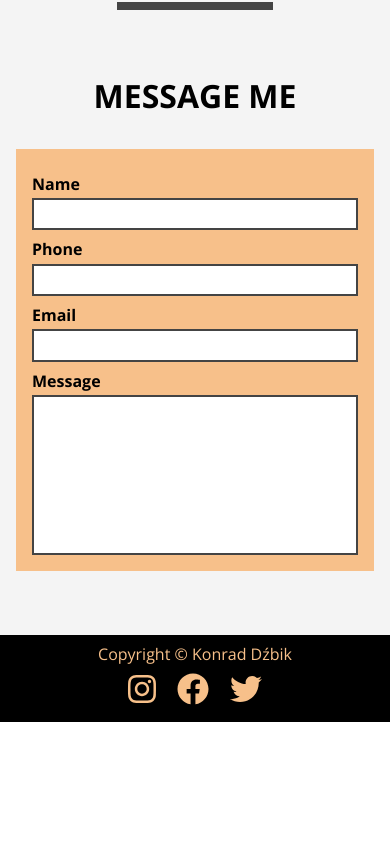
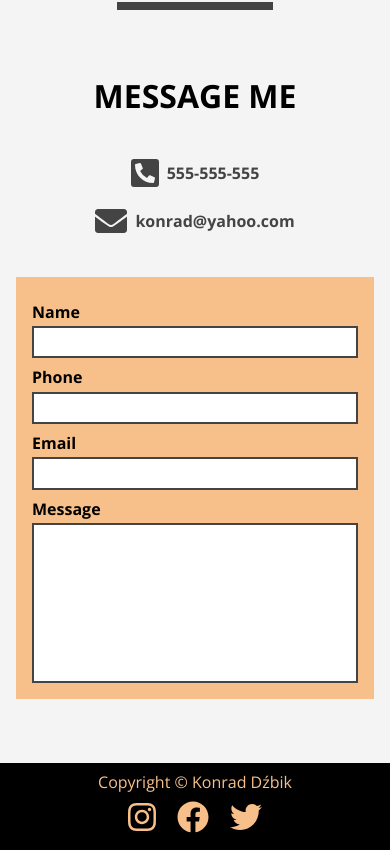
Before and after one commit to sub1ect/personal-brand-website, a React (Create React App) app: page / in a window 390 px wide. Shown: the part 3267-4117 px from the top of the page. Before the commit the page ends 3989 px from the top, so only its background shows below. Built offline with nearby package versions, Linux system fonts and the light colour scheme.

Commit message:
add phone number and email adress in contact form

```diff
--- a/src/components/contact.js
+++ b/src/components/contact.js
@@ -1,10 +1,18 @@
 import React from 'react';
+import {FontAwesomeIcon} from "@fortawesome/react-fontawesome";
+import {faEnvelope} from "@fortawesome/free-solid-svg-icons";
+import {faPhoneSquareAlt} from "@fortawesome/free-solid-svg-icons";
+
 
 
 const Contact = () => {
   return (
     <section className="contact container">
       <h2 className="contact__title">Message me</h2>
+      <div className="contact__contact">
+        <p className="phone"><FontAwesomeIcon className="icon" icon={faPhoneSquareAlt} size="2x"/>555-555-555</p>
+        <p className="email"><FontAwesomeIcon className="icon" icon={faEnvelope} size="2x"/>konrad@yahoo.com</p>
+      </div>
       <form>
         <label htmlFor="name">Name</label>
         <input name="name" type="text" />
--- a/src/components/header.js
+++ b/src/components/header.js
@@ -1,7 +1,8 @@
 import React, {useState} from 'react';
 // font awesome imports
+import {FontAwesomeIcon} from "@fortawesome/react-fontawesome";
 import {faDumbbell} from "@fortawesome/free-solid-svg-icons";
-import {FontAwesomeIcon} from "@fortawesome/react-fontawesome";
+
 
 
 const Header = () => {
--- a/src/styles/layout/_contact.scss
+++ b/src/styles/layout/_contact.scss
@@ -9,10 +9,36 @@
     padding-bottom: 2rem;
   }
 
+  &__contact {
+    @include desktop {
+      display: flex;
+      justify-content: center;
+    }
+
+    .email, .phone {
+      font-weight: bold;
+      color: $color-accent;
+      display: flex;
+      align-items: center;
+      justify-content: center;
+      padding: 0.5rem;
+
+      .icon {
+        color: $color-accent;
+        margin-right: 0.5rem;
+
+        @include desktop {
+          margin-left: 2rem;
+        }
+      }
+    }
+  }
+
   form {
     padding: 1rem;
     background-color: $color-primary;
     font-weight: bold;
+    margin-top: 2rem;
 
     @include desktop {
       padding: 2rem 3rem;
```
